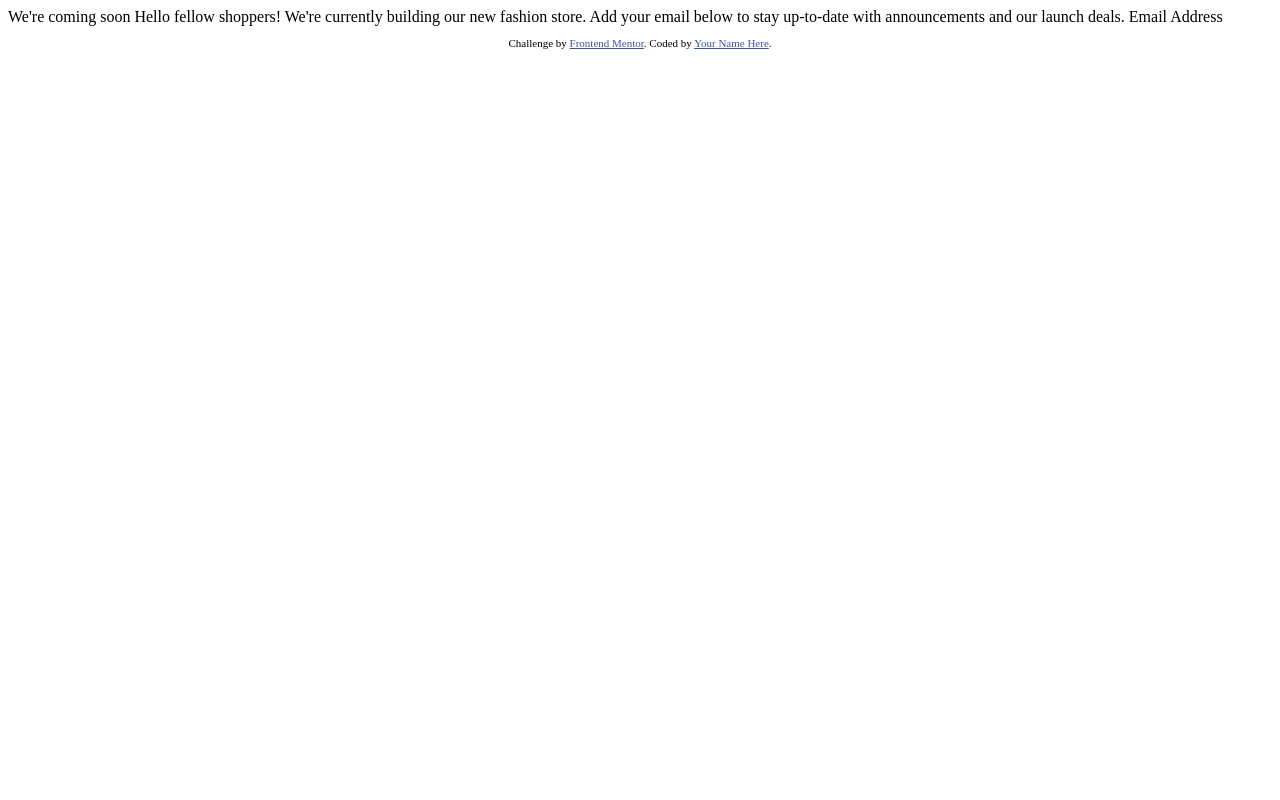
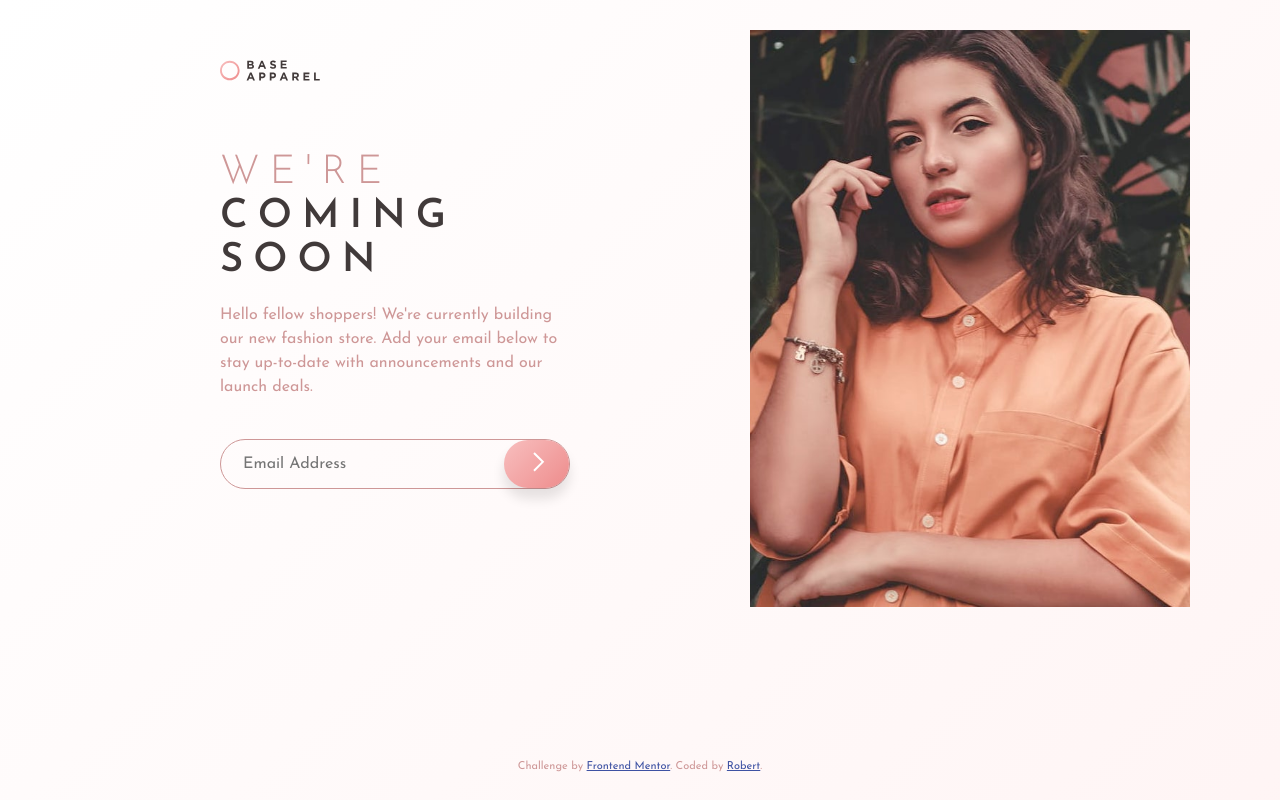
Before and after one commit to Hrodberht/base-apparel-coming-soon, a plain HTML site: page index.html in a window 1280 px wide. Drawn offline with nearby package versions, Linux system fonts and the light colour scheme.

Commit message:
ver1
Version 1 of project.

```diff
--- a/index.html
+++ b/index.html
@@ -5,29 +5,55 @@
   <meta name="viewport" content="width=device-width, initial-scale=1.0"> <!-- displays site properly based on user's device -->
 
   <link rel="icon" type="image/png" sizes="32x32" href="./images/favicon-32x32.png">
+  <link rel="stylesheet" href="styles.css">
+  <script src="scripts/script.js"></script>
 
   <title>Frontend Mentor | Base Apparel coming soon page</title>
-
-  <!-- Feel free to remove these styles or customise in your own stylesheet 👍 -->
-  <style>
-    .attribution { font-size: 11px; text-align: center; }
-    .attribution a { color: hsl(228, 45%, 44%); }
-  </style>
 </head>
 <body>
+  <div class="grid-container">
+    <div class="hero-text-container">
+      <header class="logo-container page-header">
+        <img class="logo" src="images/logo.svg" alt="Logo of Base Apparel">
+      </header>
 
-  We're coming soon
+      <main>
+        <img class="hero-img-mobile" src="images/hero-mobile.jpg" alt="A photo of a girl wearing fashionable clothes">
 
-  Hello fellow shoppers! We're currently building our new fashion store.
-  Add your email below to stay up-to-date with announcements and our launch deals.
+        <h1 class="announcement">
+          We're <strong class="coming-soon">coming soon</strong>
+        </h1>
 
-  Email Address
+        <p class="subscription">
+          Hello fellow shoppers! We're currently building our new fashion store. Add your email below to stay up-to-date with announcements and our launch deals.
+        </p>
 
-  <footer>
+        <form class="subscription-form" id="form-field" onsubmit="return false">
+          <input id="email" name="email" placeholder="Email Address">
+
+          <svg class="error-svg" id="error-svg" xmlns="http://www.w3.org/2000/svg" width="24" height="24"><g fill="none" fill-rule="evenodd"><circle cx="12" cy="12" r="12" fill="#F96464"/><path fill="#FFF" fill-rule="nonzero" d="M13.256 6v9.056h-2V6h2zm-.944 12.464c-.384 0-.699-.104-.944-.312a1.027 1.027 0 0 1-.368-.824c0-.33.125-.608.376-.832.25-.224.563-.336.936-.336.373 0 .68.112.92.336.24.224.36.501.36.832 0 .341-.117.616-.352.824-.235.208-.544.312-.928.312z"/></g></svg>
+
+          <button id="btn" onclick="validate()">
+            <svg class="btn-svg" xmlns="http://www.w3.org/2000/svg" width="12" height="20"><path fill="none" stroke="#FFF" stroke-width="2" d="M1 1l8.836 8.836L1 18.671"/></svg>
+          </button>
+        </form>
+
+        <span id="email-error"></span>
+      </main>
+    </div>
+
+    <div class="hero-img-container">
+      <img class="hero-img-desktop" src="images/hero-desktop.jpg" alt="A photo of a girl wearing fashionable clothes">
+    </div>
+  </div>
+
+  <footer class="page-footer">
     <p class="attribution">
       Challenge by <a href="https://www.frontendmentor.io?ref=challenge" target="_blank">Frontend Mentor</a>.
-      Coded by <a href="#">Your Name Here</a>.
+      Coded by <a href="https://github.com/Hrodberht">Robert</a>.
     </p>
   </footer>
+<!--
+  <script src="scripts/script.js"></script> -->
 </body>
 </html>
--- /dev/null
+++ b/scripts/script.js
@@ -0,0 +1,22 @@
+function validate() {
+    let emailValue = document.getElementById('email').value;
+    let formField = document.getElementById('form-field');
+    let emailFormat = /\S+@\S+\.\S+/;
+    let emailError = document.getElementById('email-error');
+    let emailErrorSVG = document.getElementById('error-svg');
+
+    if (emailValue.match(emailFormat)) {
+        return true;
+    } else {
+        emailError.innerHTML = "Please provide a valid email";
+        // formField.classList.add('form-field');
+        emailErrorSVG.style.display = 'initial';
+        formField.style.border = '1px solid red';
+    }
+
+    setTimeout(function() {
+		emailError.innerHTML = "";
+        emailErrorSVG.style.display = "none";
+        formField.style.border = '1px solid hsl(0, 36%, 70%)'
+	}, 5000)
+};
--- /dev/null
+++ b/styles.css
@@ -0,0 +1,194 @@
+@import url('https://fonts.googleapis.com/css2?family=Josefin+Sans:wght@300;400;600&display=swap');
+@import url('normalize.css');
+
+html {
+    box-sizing: border-box;
+  }
+
+*, *:before, *:after {
+    box-sizing: inherit;
+  }
+
+body  {
+    font-family: "Josefin Sans", sans-serif, Arial;
+    max-width: 435px;
+    height: 100vh;
+    margin: 0 auto;
+    padding: 30px;
+    color: hsl(0, 36%, 70%);
+    background-image: linear-gradient(135deg, hsl(0, 0%, 100%), hsl(0, 100%, 98%));
+}
+
+header {
+    margin-bottom: 20px;
+}
+
+h1 {
+    text-transform: uppercase;
+    font-size: 2.5em;
+    font-weight: 300;
+    line-height: 1.1em;
+    letter-spacing: 10px;
+}
+
+form {
+    display: flex;
+    max-width: 350px;
+    height: 50px;
+    margin: 0 auto;
+    padding-left: 20px;
+    border: 1px solid hsl(0, 36%, 70%);
+    border-radius: 50px;
+    color: hsl(0, 36%, 70%);
+}
+
+input {
+    flex-grow: 2;
+    border: none;
+    background: inherit;
+    font-family: inherit;
+    color: hsl(0, 36%, 70%);
+}
+
+input:focus {
+    outline: none;
+}
+
+button {
+    width: 65px;
+    border-radius: 50px;
+    border: none;
+    outline: none;
+    background-image: linear-gradient(135deg, hsl(0, 80%, 86%), hsl(0, 74%, 74%));
+    box-shadow: 0 10px 12px 1px rgba(0, 0, 0, 0.1);
+}
+
+button:hover {
+    background-image: linear-gradient(135deg, hsl(0, 93%, 79%), hsl(0, 74%, 64%));
+    cursor: pointer;
+}
+
+.grid-container {
+    min-height: calc(100vh - 80px);
+}
+
+.page-footer {
+    height: 35px;
+}
+
+.logo {
+    width: 100px;
+}
+
+.hero-img-mobile {
+    margin-bottom: 60px;
+}
+
+.hero-img-desktop {
+    display: none;
+}
+
+.announcement {
+    max-width: 250px;
+    margin: 0 auto 20px;
+    text-align: center;
+}
+
+.coming-soon {
+    color: hsl(0, 6%, 24%);
+    font-weight: 600;
+}
+
+.subscription {
+    max-width: 360px;
+    margin: 0 auto 40px;
+    text-align: center;
+    line-height: 1.5em;
+}
+
+.subscription-form {
+    margin-bottom: 10px;
+}
+
+.btn-svg {
+    position: relative;
+    left: 2px;
+}
+
+.error-svg {
+    display: none;
+    margin: auto 20px auto 0;
+}
+
+.attribution {
+    font-size: 11px;
+    text-align: center;
+}
+
+.attribution a {
+    color: hsl(228, 45%, 44%);
+}
+
+/* JS */
+
+#email-error {
+    margin-left: 35px;
+    color: red;
+    font-size: 0.9em;
+}
+
+@media only screen and (min-width: 720px) {
+    body  {
+        max-width: 1160px;
+    }
+
+    .grid-container {
+        display: grid;
+        grid-template-columns: 60% 40%;
+    }
+
+    .hero-text-container {
+        grid-column: 1 / 2;
+    }
+
+    .hero-img-container {
+        grid-column: 2 / 3;
+    }
+
+    .hero-img-mobile {
+        display: none;
+    }
+
+    .hero-img-desktop {
+        display: block;
+        width: 100%;
+    }
+
+    .logo-container {
+        margin-top: 30px;
+        margin-left: 130px;
+        margin-bottom: 65px;
+    }
+
+    .announcement {
+        margin-left: 130px;
+        text-align: left;
+    }
+
+    .subscription {
+        margin-left: 130px;
+        text-align: left;
+    }
+
+    .subscription-form {
+        margin-left: 130px;
+    }
+
+    /* JS */
+
+    #email-error {
+        margin-left: 150px;
+    }
+
+
+}
```
